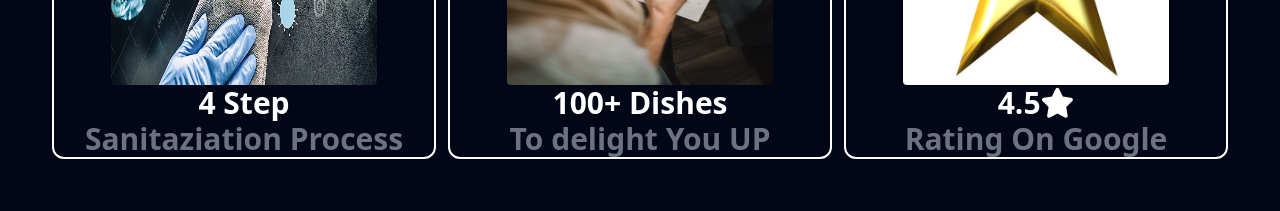
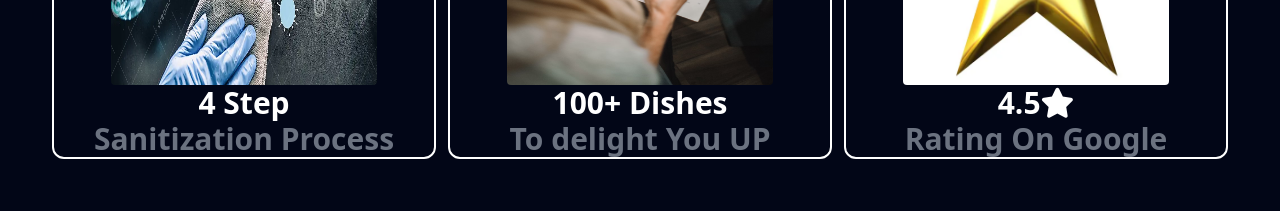
Before and after one commit to Divyanshu832/Bonjour, a website: page index.html in a window 1280 px wide. Shown: the part 1480-1691 px from the top of the page. Drawn offline with Linux system fonts and the light colour scheme.

Commit message:
Update index.html
Typo-error

```diff
--- a/index.html
+++ b/index.html
@@ -48,7 +48,7 @@
                     <div class=" w-96 flex flex-col items-center border-white border-2 rounded-xl mt-2">
                         <img class="w-[70%] h-[18rem] rounded" src="src/Sanitize.webp" alt="">
                         <p class=" text-white font-bold text-3xl">4 Step</p>
-                        <p class=" text-gray-500 font-bold text-3xl">Sanitaziation Process</p>
+                        <p class=" text-gray-500 font-bold text-3xl">Sanitization Process</p>
                     </div>
                     <div class=" w-96 flex flex-col items-center border-white border-2 rounded-xl mt-2">
                         <img class="w-[70%] h-[18rem] rounded" src="src/Menu.avif" alt="">
```
